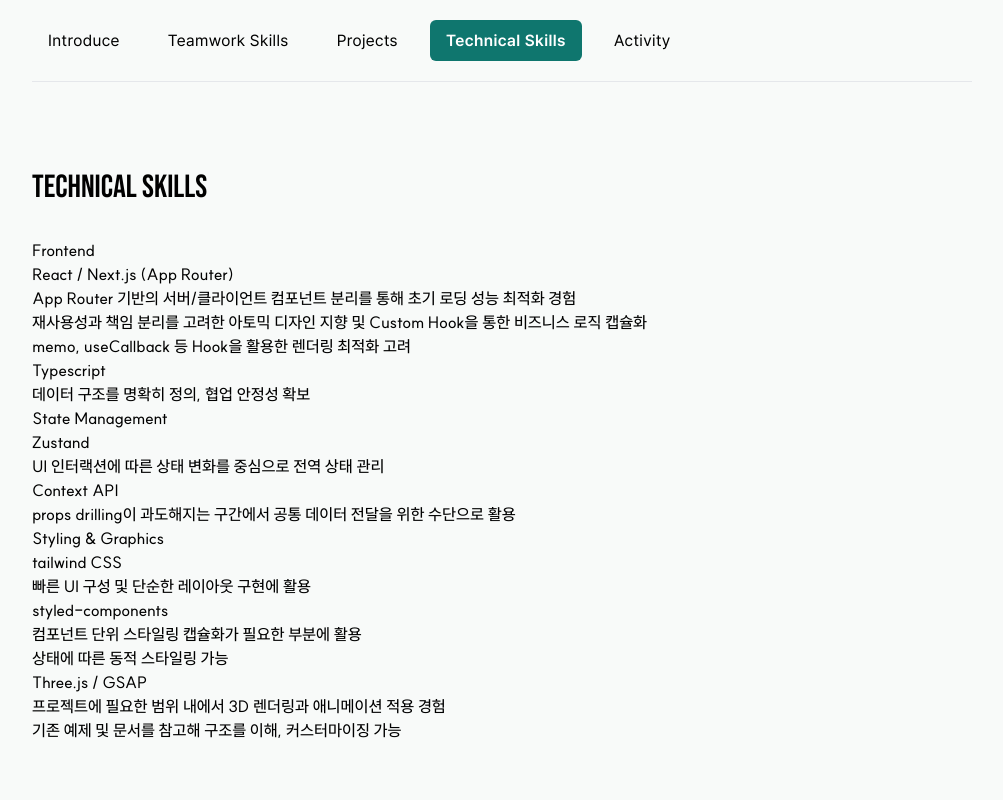
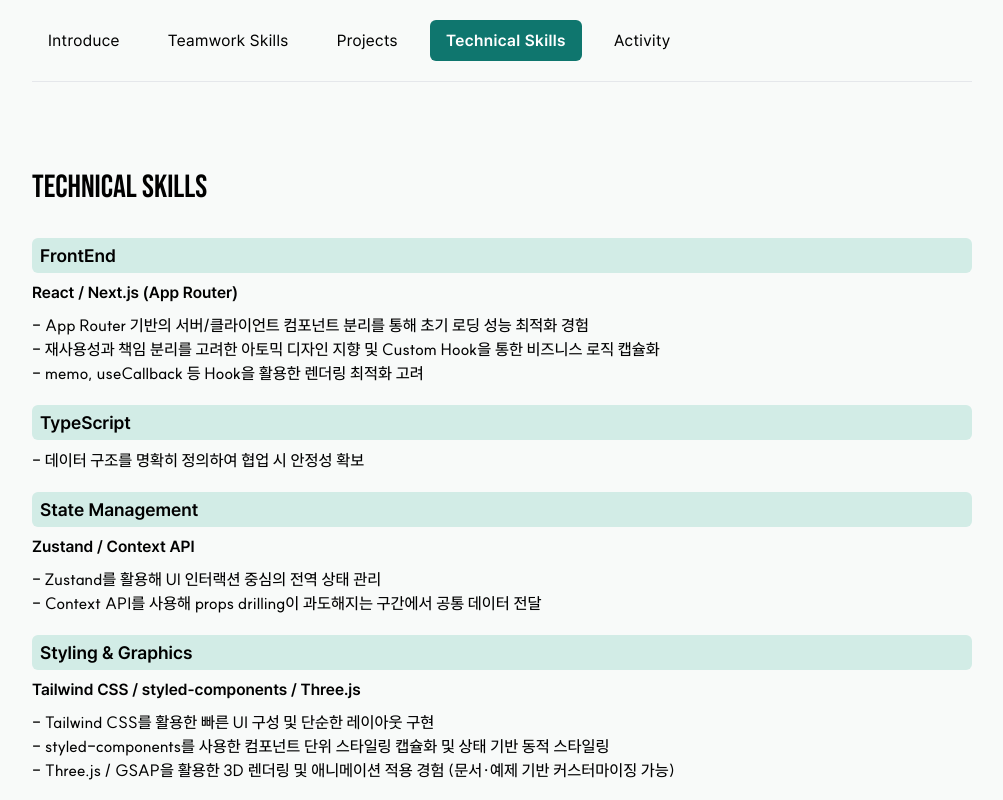
Before and after one commit to yeaseula/second-portfolio, a React (Vite) app: page /skills in a window 1280 px wide. Shown: the whole page, without its empty margins (138-1141 px from the left). Built offline with nearby package versions, Linux system fonts and the light colour scheme.

Commit message:
skill data 업데이트

```diff
--- a/header/Header.jsx
+++ b/header/Header.jsx
@@ -29,7 +29,7 @@
 export default function Header() {
   const { pathname } = useLocation();
   return (
-    <header className="sticky top-0 z-50 border-b border-gray-200 py-5 max-w-[970px] w-full flex gap-4 items-center justify-start bg-background">
+    <header className="border-b border-gray-200 py-5 max-w-[970px] w-full flex gap-4 items-center justify-start bg-background">
       <h1 className="sr-only">김예슬의 포트폴리오</h1>
       {navItems.map((items) => {
         const isActive = matchPath({ path: items.pathname + "/*" }, pathname);
--- /dev/null
+++ b/src/skills/data/skills.ts
@@ -0,0 +1,38 @@
+export const Skills = [
+  {
+    title: "Frontend",
+    skills: [
+      {
+        title: "FrontEnd",
+        subtitle: "React / Next.js (App Router)",
+        contents: [
+          "App Router 기반의 서버/클라이언트 컴포넌트 분리를 통해 초기 로딩 성능 최적화 경험",
+          "재사용성과 책임 분리를 고려한 아토믹 디자인 지향 및 Custom Hook을 통한 비즈니스 로직 캡슐화",
+          "memo, useCallback 등 Hook을 활용한 렌더링 최적화 고려",
+        ],
+      },
+      {
+        title: "TypeScript",
+        subtitle: "",
+        contents: ["데이터 구조를 명확히 정의하여 협업 시 안정성 확보"],
+      },
+      {
+        title: "State Management",
+        subtitle: "Zustand / Context API",
+        contents: [
+          "Zustand를 활용해 UI 인터랙션 중심의 전역 상태 관리",
+          "Context API를 사용해 props drilling이 과도해지는 구간에서 공통 데이터 전달",
+        ],
+      },
+      {
+        title: "Styling & Graphics",
+        subtitle: "Tailwind CSS / styled-components / Three.js",
+        contents: [
+          "Tailwind CSS를 활용한 빠른 UI 구성 및 단순한 레이아웃 구현",
+          "styled-components를 사용한 컴포넌트 단위 스타일링 캡슐화 및 상태 기반 동적 스타일링",
+          "Three.js / GSAP을 활용한 3D 렌더링 및 애니메이션 적용 경험 (문서·예제 기반 커스터마이징 가능)",
+        ],
+      },
+    ],
+  },
+];
--- a/src/skills/skillsInner.tsx
+++ b/src/skills/skillsInner.tsx
@@ -1,74 +1,27 @@
+import { Skills } from "./data/skills";
+
 export default function SkillsInner() {
   return (
-    <section>
-      <h3>Frontend</h3>
-      <ul>
-        <li>
-          React / Next.js (App Router)
-          <ul>
-            <li>
-              App Router 기반의 서버/클라이언트 컴포넌트 분리를 통해 초기 로딩
-              성능 최적화 경험
-            </li>
-            <li>
-              재사용성과 책임 분리를 고려한 아토믹 디자인 지향 및 Custom Hook을
-              통한 비즈니스 로직 캡슐화
-            </li>
-            <li>memo, useCallback 등 Hook을 활용한 렌더링 최적화 고려</li>
-          </ul>
-        </li>
-        <li>
-          Typescript
-          <ul>
-            <li>데이터 구조를 명확히 정의, 협업 안정성 확보</li>
-          </ul>
-        </li>
-      </ul>
-
-      <h3>State Management</h3>
-      <ul>
-        <li>
-          Zustand
-          <ul>
-            <li>UI 인터랙션에 따른 상태 변화를 중심으로 전역 상태 관리</li>
-          </ul>
-        </li>
-        <li>
-          Context API
-          <ul>
-            <li>
-              props drilling이 과도해지는 구간에서 공통 데이터 전달을 위한
-              수단으로 활용
-            </li>
-          </ul>
-        </li>
-      </ul>
-
-      <h3>Styling & Graphics</h3>
-      <ul>
-        <li>
-          tailwind CSS
-          <ul>
-            <li>빠른 UI 구성 및 단순한 레이아웃 구현에 활용</li>
-          </ul>
-        </li>
-        <li>
-          styled-components
-          <ul>
-            <li>컴포넌트 단위 스타일링 캡슐화가 필요한 부분에 활용</li>
-            <li>상태에 따른 동적 스타일링 가능</li>
-          </ul>
-        </li>
-        <li>
-          Three.js / GSAP
-          <ul>
-            <li>
-              프로젝트에 필요한 범위 내에서 3D 렌더링과 애니메이션 적용 경험
-            </li>
-            <li>기존 예제 및 문서를 참고해 구조를 이해, 커스터마이징 가능</li>
-          </ul>
-        </li>
-      </ul>
-    </section>
+    <>
+      {Skills.map((category) => (
+        <div key={category.title}>
+          {category.skills.map((skill) => (
+            <div key={skill.title} className="mb-5">
+              <h3 className="font-pretendard font-extrabold text-md mb-2 pl-2 py-1 rounded-md bg-main-lignt">
+                {skill.title}
+              </h3>
+              <p className="font-pretendard font-extrabold mb-2 text-base">
+                {skill.subtitle}
+              </p>
+              <ul>
+                {skill.contents.map((text, idx) => (
+                  <li key={idx}>- {text}</li>
+                ))}
+              </ul>
+            </div>
+          ))}
+        </div>
+      ))}
+    </>
   );
 }
```
